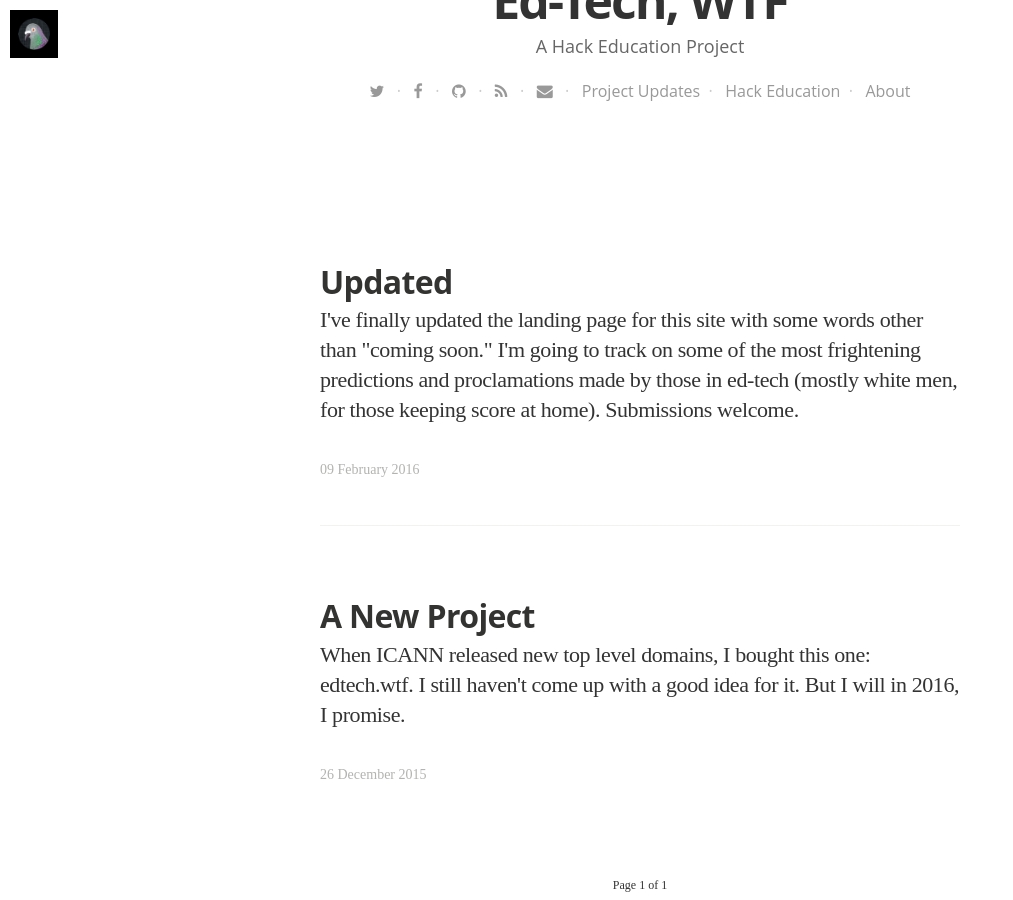
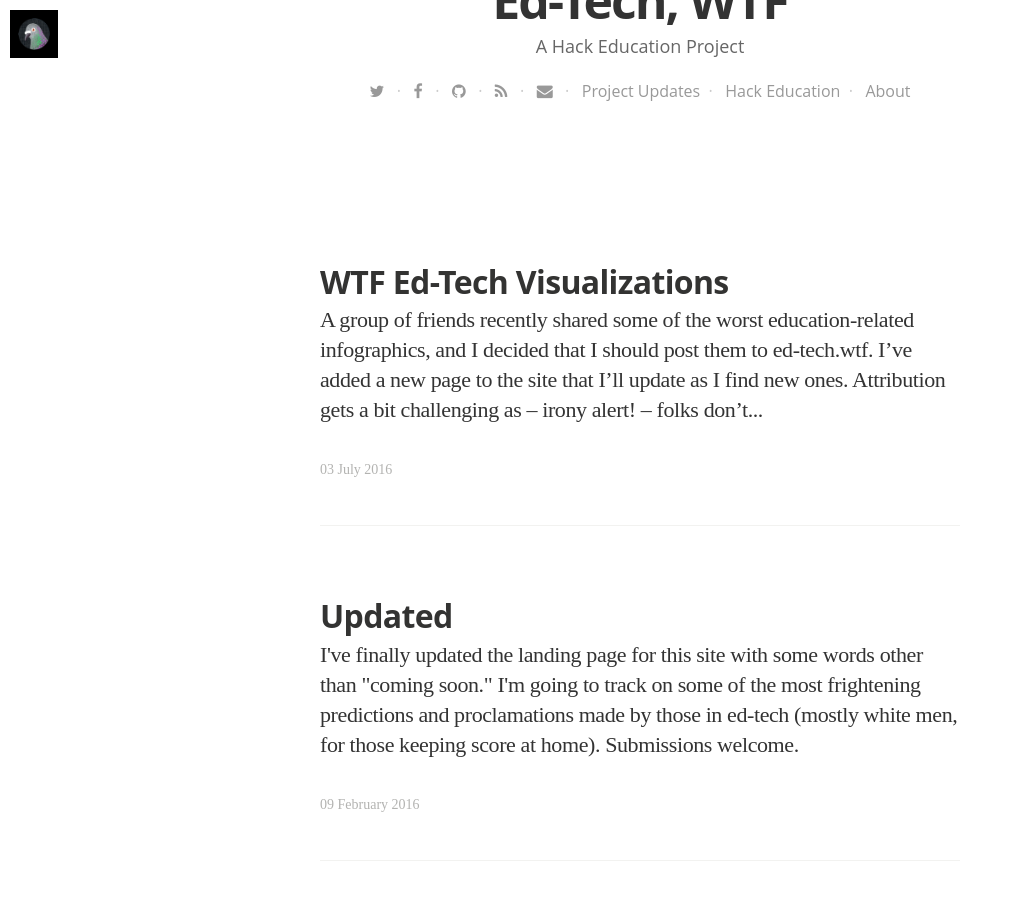
Before and after one commit to audreywatters/edtechwtf, a Jekyll site: the page built from blog/index.html, in a window 1280 px wide and 900 px high, scrolled down 559 px. Shown: the whole window, without its empty margins (0-1013 px from the left). Built offline with Jekyll 4.4.1, drawn with Linux system fonts in a browser that asks for light colours; nearby versions of some CDN libraries; some web fonts are replaced; the list of posts is cut into pages by our own code.

Commit message:
added new section

```diff
--- /dev/null
+++ b/_posts/2016-07-03-infographics.html
@@ -0,0 +1,15 @@
+---
+layout: post
+title: "WTF Ed-Tech Visualizations"
+date: 2016-07-03 10:35:00 +0000
+tags:
+image: https://s3.amazonaws.com/hackedu/ed-tech-wtf-pigeon.jpg
+imagecredits: https://www.flickr.com/photos/pedrosimoes7/3840266796
+---
+<p>A group of friends recently shared some of the worst education-related infographics, and I decided that I should post them to ed-tech.wtf. I&#8217;ve added a new page to the site that I&#8217;ll update as I find new ones. </p>
+
+<p><img src="https://s3.amazonaws.com/hackedu/edtechwtf3.jpg"></p>
+
+<p>Attribution gets a bit challenging as &#8211; irony alert! &#8211; folks don&#8217;t always give credit when they share them. (Thankfully, <a href="http://cogdogblog.com/2016/06/riding-an-infographic/">Alan Levine did some sleuthing on the image above</a>, finding its origins in <em>21st Century Skills</em>.)</p>
+
+<p>If you have an infographic that you think should appear here or if you have more information about the provenance of these images, <a href="mailto:mail@audreywatters.com">let me know</a>.</p>
```
Also changed, not shown: index.html (+8 -1 lines), visualizations.html (added, +40 -0 lines).
